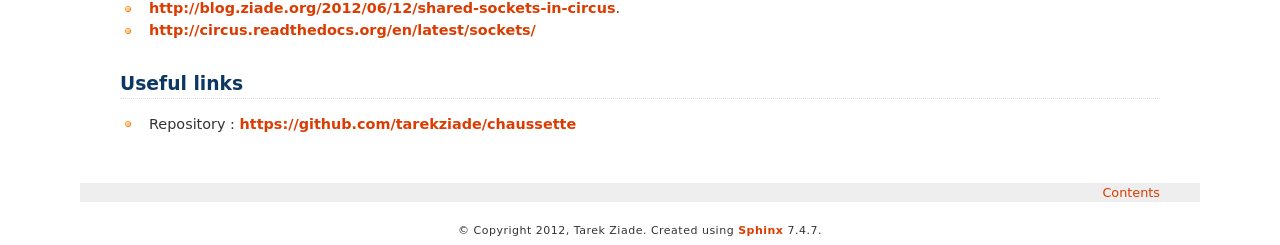
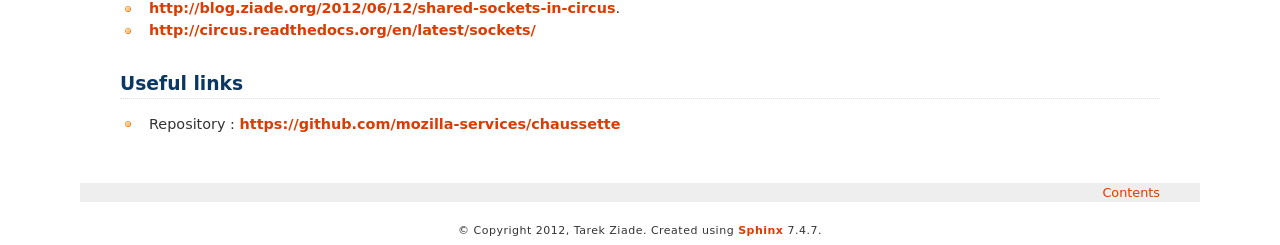
Before and after one commit to circus-tent/chaussette, a Sphinx documentation site: the page built from docs/source/index.rst, in a window 1280 px wide and 900 px high, scrolled down 1826 px. Shown: the part 652-897 px from the top of the window. Built offline with Sphinx 7.4.7, drawn with Linux system fonts in a browser that asks for light colours; some of the changed lines change nothing that is shown.

Commit message:
move to org repos

```diff
--- a/docs/source/index.rst
+++ b/docs/source/index.rst
@@ -169,4 +169,4 @@ For more information about this design, read :
 Useful links
 ============
 
-- Repository : https://github.com/tarekziade/chaussette
+- Repository : https://github.com/mozilla-services/chaussette
```
